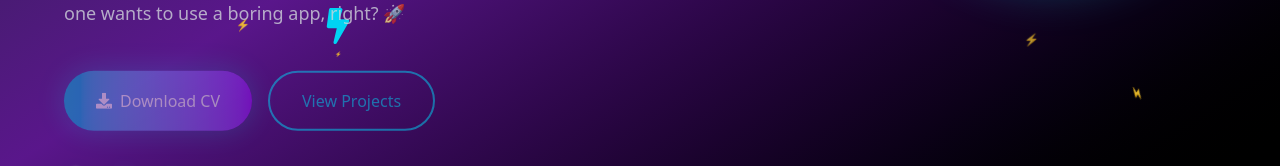
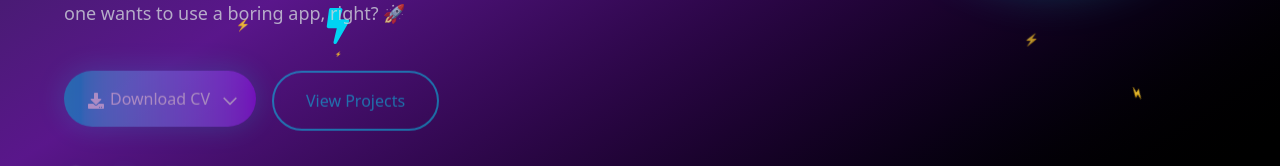
Before and after one commit to MMetehan/Portfolio, a React (Vite) app: page / in a window 1280 px wide. Shown: the part 634-800 px from the top of the page. Built offline with nearby package versions, Linux system fonts and the light colour scheme.

Commit message:
update CV download section

```diff
--- a/src/pages/Home.jsx
+++ b/src/pages/Home.jsx
@@ -178,12 +178,18 @@ const Home = () => {
                 transition={{ duration: 0.8, delay: firstLanding ? 1.2 : 0 }}
                 className="flex flex-col sm:flex-row gap-4 justify-center lg:justify-start mb-8"
               >
-                <motion.a
+                <div className="relative">
+                  <motion.select
                     whileHover={{ scale: 1.05 }}
                     whileTap={{ scale: 0.95 }}
-                  href="./muhammed-metehan-yildirim-TR.pdf"
-                  download
-                  className={`lightning-button px-8 py-4 rounded-full font-medium transition-all duration-300 flex items-center gap-2 ${theme === "dark"
+                    onChange={(e) => {
+                      const value = e.target.value;
+                      if (value) {
+                        //make CV downlaoder with values
+                        window.open(value, '_blank');
+                      }
+                    }}
+                    className={`lightning-button px-8 py-4 rounded-full font-medium transition-all duration-300 appearance-none cursor-pointer min-w-48 text-center ${theme === "dark"
                       ? "bg-gradient-to-r from-cyan-500 to-purple-600 text-white hover:from-cyan-400 hover:to-purple-500"
                       : "bg-gradient-to-r from-purple-600 to-blue-600 text-white hover:from-purple-500 hover:to-blue-500"
                       }`}
@@ -193,10 +199,36 @@ const Home = () => {
                           ? "0 0 30px rgba(0, 255, 255, 0.3)"
                           : "0 10px 30px rgba(0, 0, 0, 0.2)",
                     }}
+                    defaultValue=""
                   >
-                  <FaDownload />
+                    <option value="" disabled className={theme === "dark" ? "bg-gray-800 text-white" : "bg-white text-gray-800"}>
                       {text.downloadCV}
-                </motion.a>
+                    </option>
+                    <option
+                      value="/muhammed-metehan-yildirim-EN.pdf"
+                      className={theme === "dark" ? "bg-gray-800 text-white" : "bg-white text-gray-800"}
+                    >
+                      📄 English CV
+                    </option>
+                    <option
+                      value="/muhammed-metehan-yildirim-TR.pdf"
+                      className={theme === "dark" ? "bg-gray-800 text-white" : "bg-white text-gray-800"}
+                    >
+                      📄 Türkçe CV
+                    </option>
+                  </motion.select>
+                  <FaDownload className="absolute left-6 top-1/2 transform -translate-y-1/2 pointer-events-none" color="white" />
+                  <div className="absolute right-4 top-1/2 transform -translate-y-1/2 pointer-events-none text-white">
+                    <svg
+                      className="w-5 h-5"
+                      fill="none"
+                      stroke="currentColor"
+                      viewBox="0 0 24 24"
+                    >
+                      <path strokeLinecap="round" strokeLinejoin="round" strokeWidth={2} d="M19 9l-7 7-7-7" />
+                    </svg>
+                  </div>
+                </div>
 
                 <motion.button
                   whileHover={{ scale: 1.05 }}
```
Also changed, not shown: 1 other file (tests, documents, lock files or other folders). Lines whose indentation alone changed are shown as unchanged.
